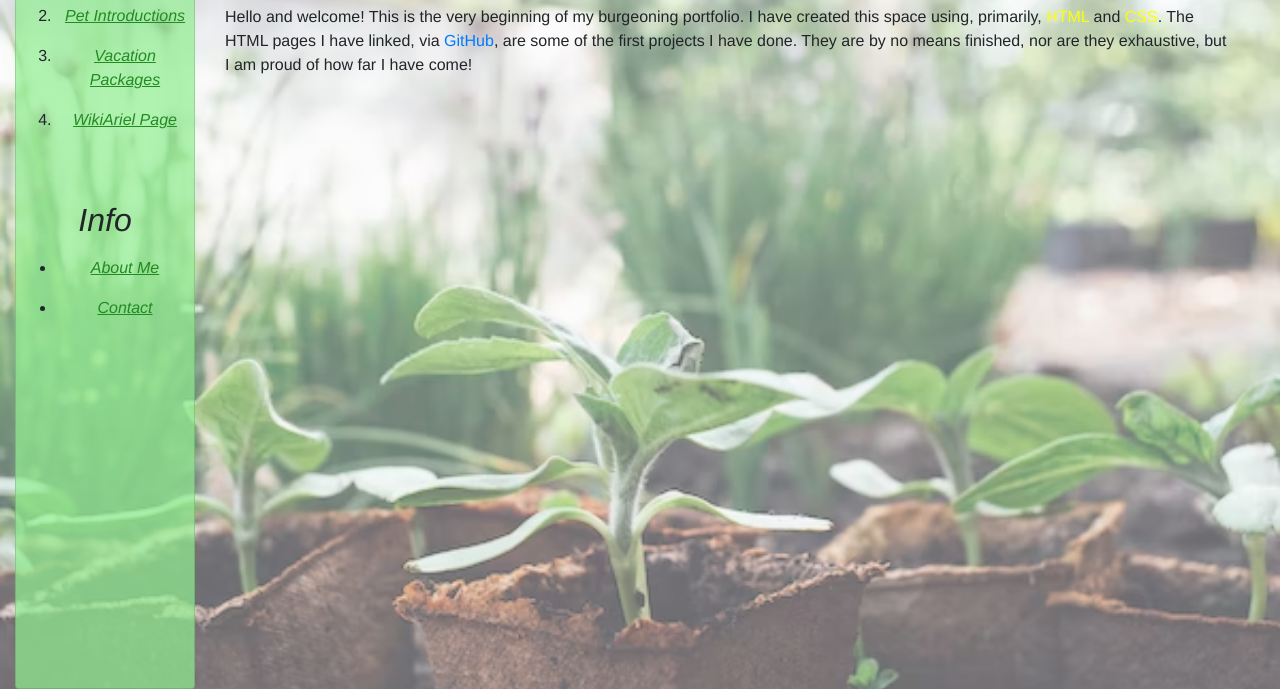
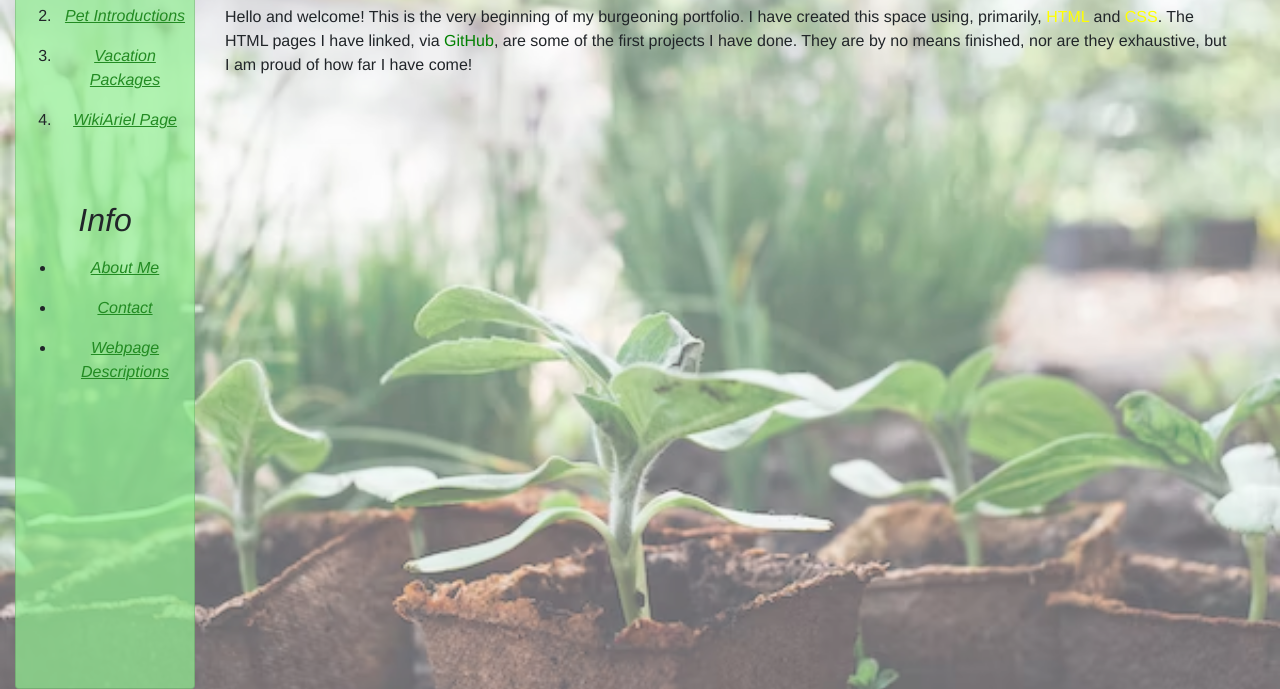
Before and after one commit to Ariel-Doyle/Portfolio, a plain HTML site: page index.html in a window 1280 px wide. Shown: the part 111-800 px from the top of the page. Drawn offline with Linux system fonts and the light colour scheme.

Commit message:
fix minor bugs with index page by setting main content attributes to green text color resting, wheat color hovering.

```diff
--- a/css/styles.css
+++ b/css/styles.css
@@ -28,10 +28,11 @@ body {
   color: forestgreen;
   display: block;
   font-style: italic;
+  text-align: center;
 }
 
 .sidebar a:hover {
-  color: white;
+  color: wheat;
 }
 
 .space {
@@ -46,6 +47,14 @@ body {
 .main h1 {
   text-align: center;
   padding-bottom: 30px;
+}
+
+.main a {
+  color: green;
+}
+
+.main a:hover {
+  color: wheat;
 }
 
 .highlight {
--- a/index.html
+++ b/index.html
@@ -32,6 +32,9 @@
         <li>
           <a href="HTML/contact.html" target="_blank">Contact</a>
         </li>
+        <li>
+          <a href="webpage_info.html" target="_blank">Webpage Descriptions</a>
+        </li>
       </ul>
     </div>
 
```
